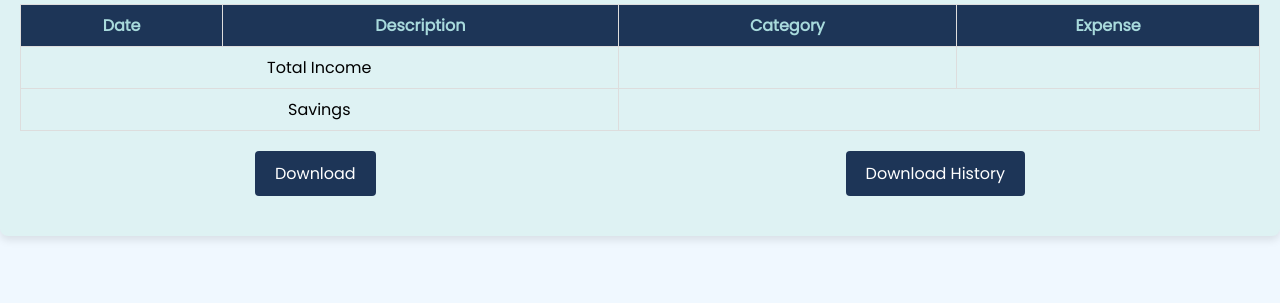
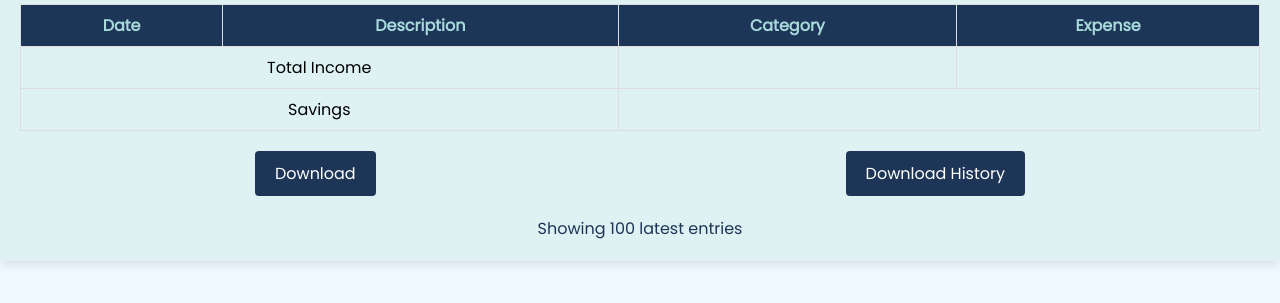
Before and after one commit to Vishal101022/expense-tracker-localstorage, a plain HTML site: page frontend/expenseReport/expenseReport.html in a window 1280 px wide. Shown: the part 89-392 px from the top of the page. Drawn offline with nearby package versions, Linux system fonts and the light colour scheme; some packages are replaced by stand-ins of ours; no server answers; a script that the page names is missing.

Commit message:
Add footer message

```diff
--- a/frontend/expenseReport/expenseReport.html
+++ b/frontend/expenseReport/expenseReport.html
@@ -41,6 +41,7 @@
       </div>
       <!-- download histoy populate here-->
       <ul class="list"></ul>
+      <p class="message">Showing 100 latest entries</p>
     </div>
   </body>
   <!-- Include SweetAlert2 CSS and JS from CDN -->
```
